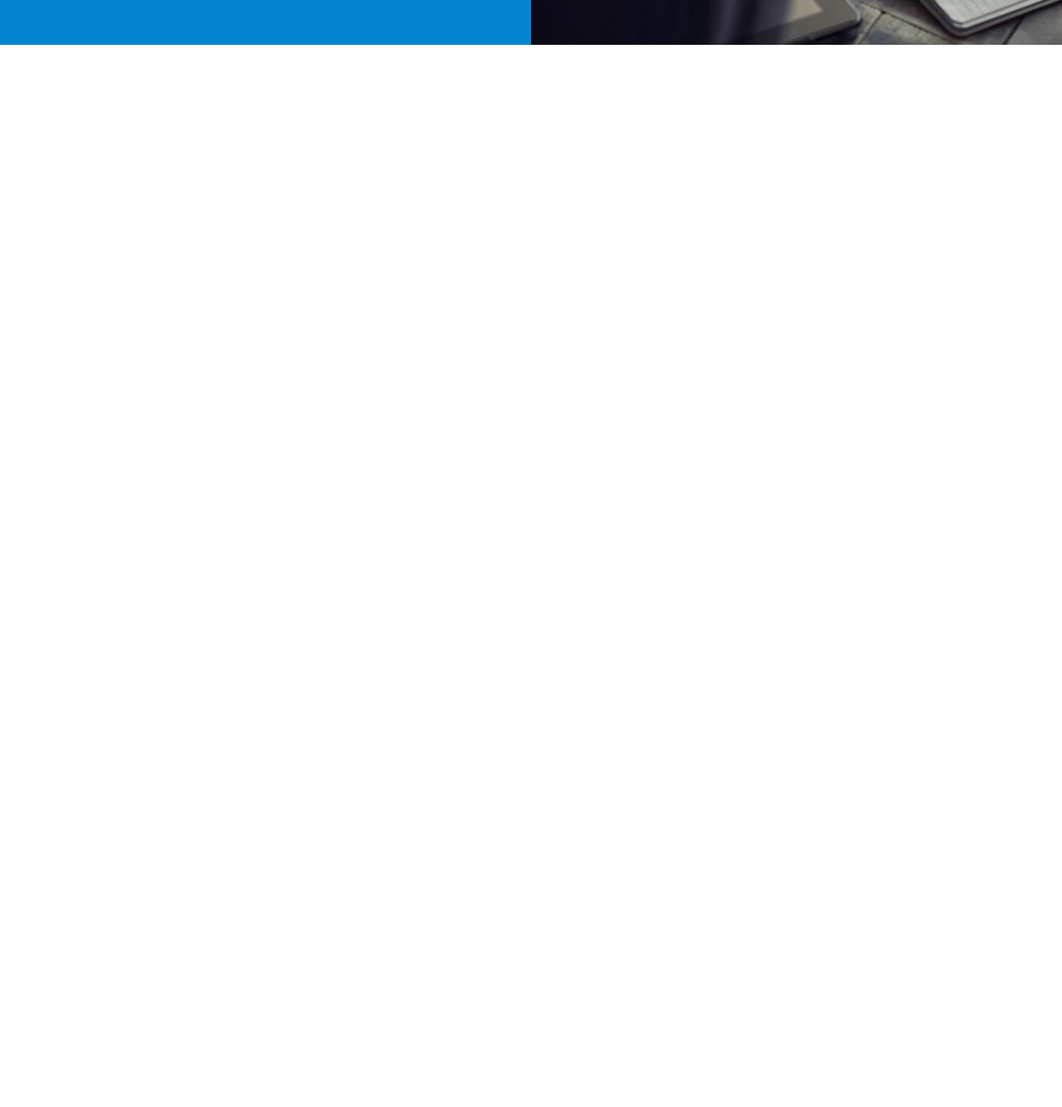
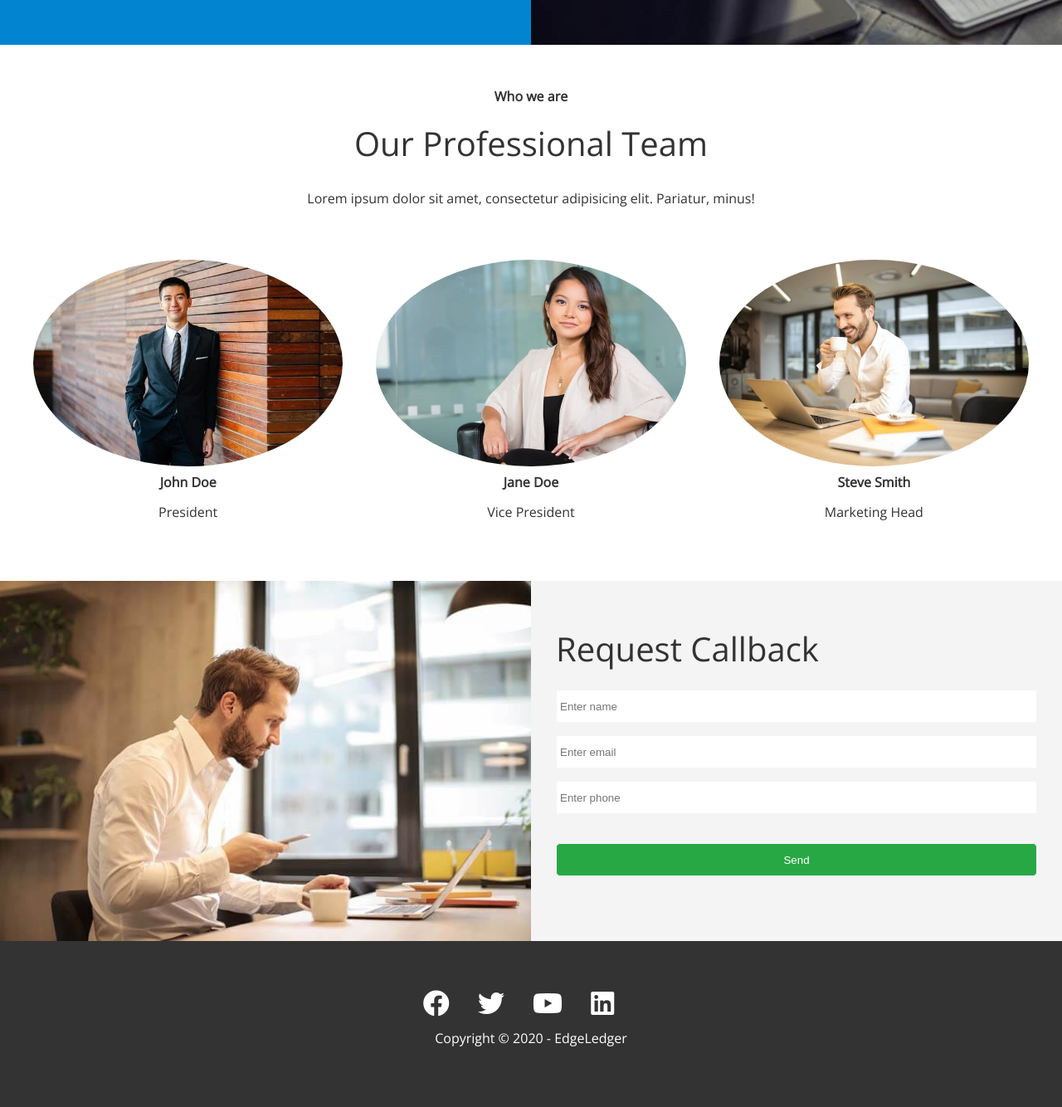
Before and after one commit to raaynaldo/edge-ledger-website, a plain HTML site: page index.html in a window 1280 px wide. Shown: the part 2660-3994 px from the top of the page at 83% size. Before the commit the page ends 2721 px from the top, so only its background shows below. Drawn offline with nearby package versions, Linux system fonts and the light colour scheme.

Commit message:
homepage.

```diff
--- a/css/style.css
+++ b/css/style.css
@@ -130,3 +130,60 @@ img {
 .cases img:hover {
   opacity: 0.7;
 }
+
+.team img {
+  border-radius: 50%;
+}
+
+/* Callback form */
+.callback-form {
+  width: 100%;
+  padding: 20px 0;
+}
+
+.callback-form label {
+  display: block;
+  margin-bottom: 5px;
+}
+
+.callback-form .form-control {
+  margin-bottom: 15px;
+}
+
+.callback-form input {
+  width: 100%;
+  padding: 4px;
+  height: 40px;
+  border: #f5f5f5 1px solid;
+}
+
+.callback-form input:focus {
+  outline-color: #28a745;
+}
+
+.callback-form .btn {
+  padding: 12px 0;
+  margin-top: 20px;
+}
+
+/* Footer */
+.footer {
+  display: flex;
+  flex-direction: column;
+  align-items: center;
+  justify-content: center;
+  text-align: center;
+  height: 200px;
+}
+
+.footer a {
+  color: #fff;
+}
+
+.footer a:hover {
+  color: #28a745;
+}
+
+.footer .social > * {
+  margin-right: 30px;
+}
--- a/index.html
+++ b/index.html
@@ -162,6 +162,92 @@
           </div>
         </div>
       </section>
+
+      <!-- Team -->
+      <section id="team" class="team section-padding">
+        <header class="section-header">
+          <h4>Who we are</h4>
+          <h2>Our Professional Team</h2>
+          <p>
+            Lorem ipsum dolor sit amet, consectetur adipisicing elit. Pariatur,
+            minus!
+          </p>
+        </header>
+
+        <div class="flex-items">
+          <div>
+            <img src="images/team/person1.jpg" alt="" />
+            <h4>John Doe</h4>
+            <p>President</p>
+          </div>
+          <div>
+            <img src="images/team/person2.jpg" alt="" />
+            <h4>Jane Doe</h4>
+            <p>Vice President</p>
+          </div>
+          <div>
+            <img src="images/team/person3.jpg" alt="" />
+            <h4>Steve Smith</h4>
+            <p>Marketing Head</p>
+          </div>
+        </div>
+      </section>
+
+      <!-- Contact -->
+      <section id="contact" class="contact flex-columns">
+        <div class="row">
+          <div class="column">
+            <div class="column-1">
+              <img src="images/home/contact.jpg" alt="" />
+            </div>
+          </div>
+          <div class="column">
+            <div class="column-2 bg-light">
+              <h2>Request Callback</h2>
+              <form action="" class="callback-form">
+                <div class="form-control">
+                  <label for="name"></label>
+                  <input
+                    type="text"
+                    name="name"
+                    id="name"
+                    placeholder="Enter name"
+                  />
+                </div>
+                <div class="form-control">
+                  <label for="email"></label>
+                  <input
+                    type="text"
+                    name="email"
+                    id="email"
+                    placeholder="Enter email"
+                  />
+                </div>
+                <div class="form-control">
+                  <label for="phone"></label>
+                  <input
+                    type="text"
+                    name="phone"
+                    id="phone"
+                    placeholder="Enter phone"
+                  />
+                </div>
+                <input type="submit" value="Send" id="submit" class="btn" />
+              </form>
+            </div>
+          </div>
+        </div>
+      </section>
     </main>
+
+    <footer class="footer bg-dark">
+      <div class="social">
+        <a href="#"><i class="fab fa-facebook fa-2x"></i></a>
+        <a href="#"><i class="fab fa-twitter fa-2x"></i></a>
+        <a href="#"><i class="fab fa-youtube fa-2x"></i></a>
+        <a href="#"><i class="fab fa-linkedin fa-2x"></i></a>
+      </div>
+      <p>Copyright &copy; 2020 - EdgeLedger</p>
+    </footer>
   </body>
 </html>
```
